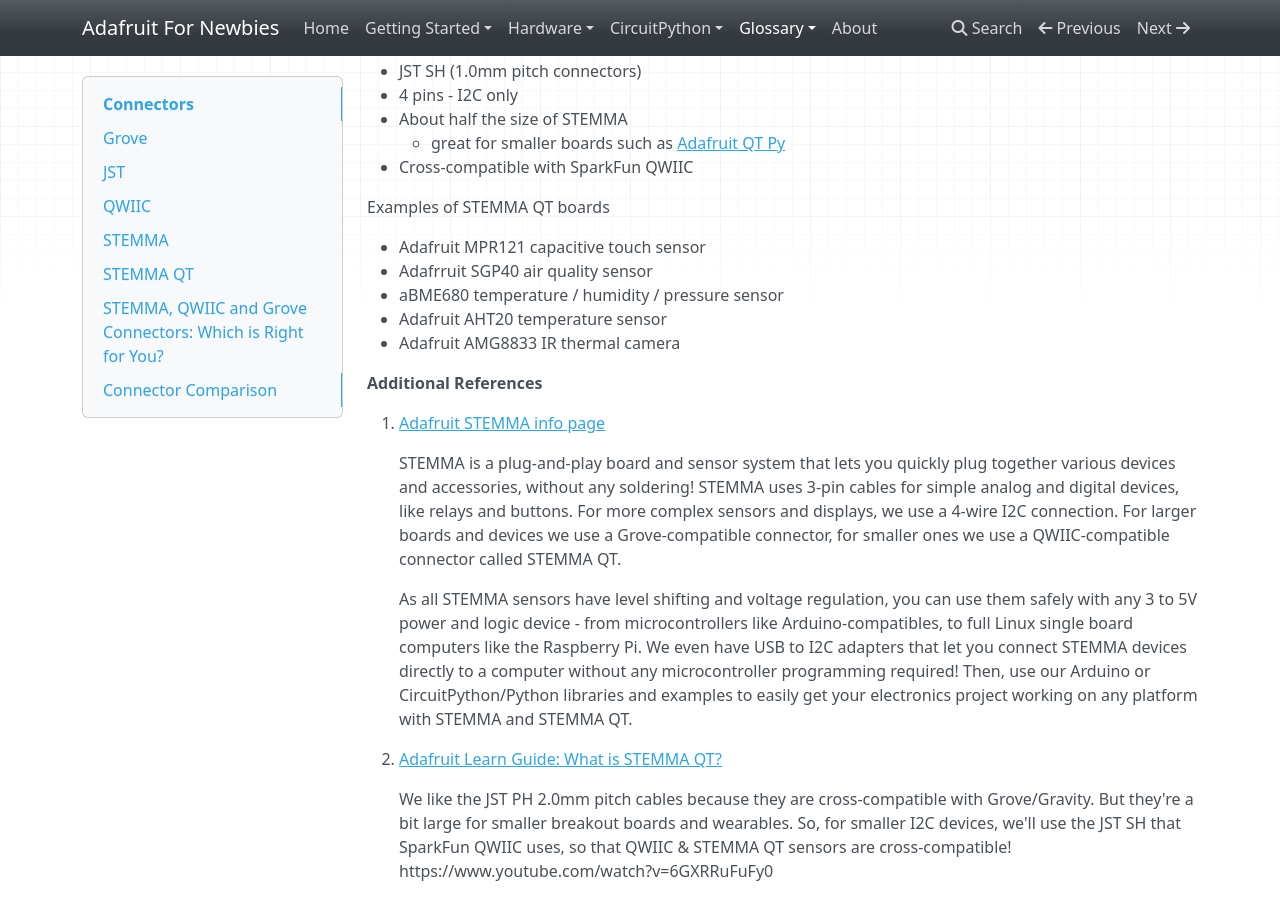
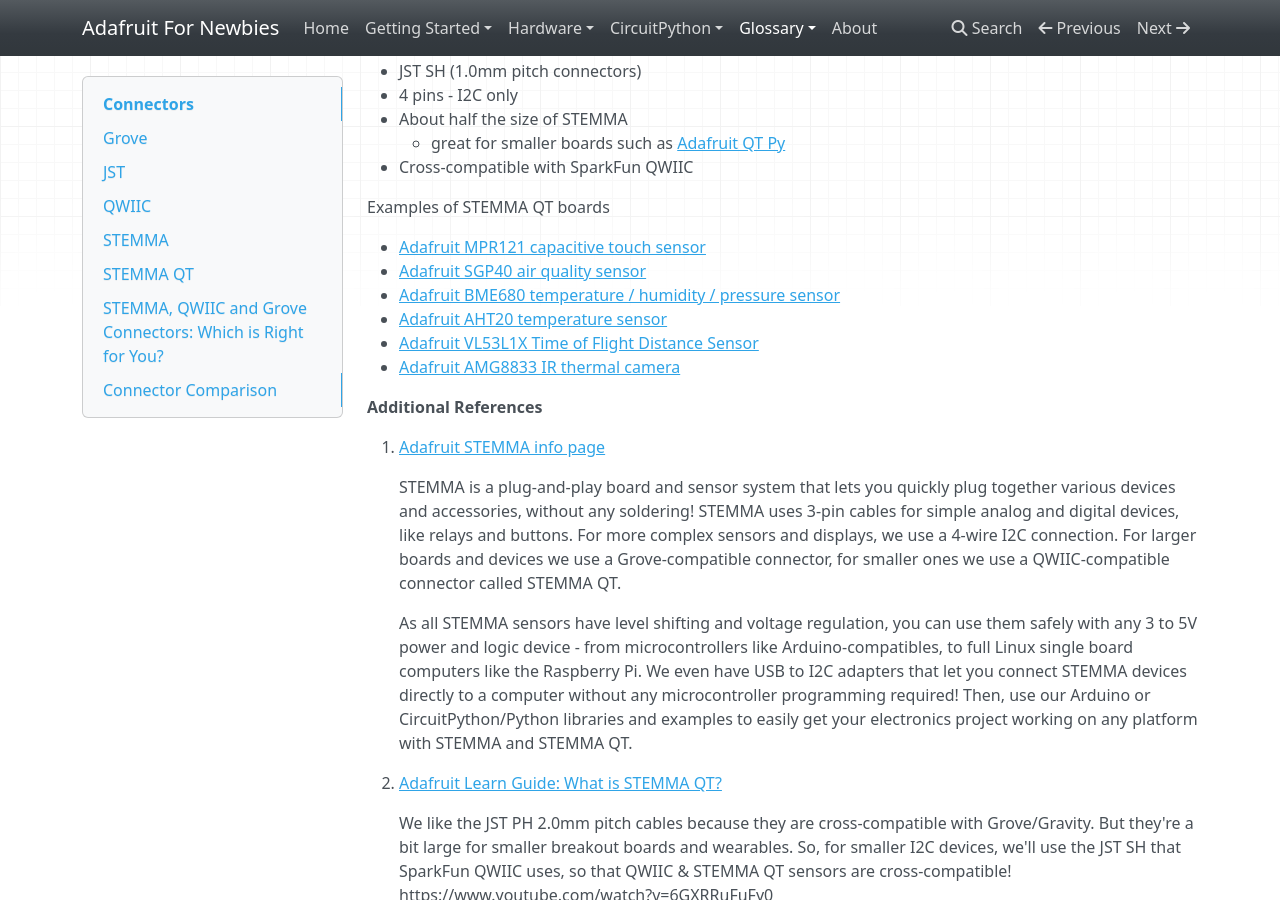
Before and after one commit to jliu70/adafruit.usedgoodies.com, an MkDocs documentation site: the page built from docs/glossary/connectors.md, in a window 1280 px wide and 900 px high, scrolled down 3373 px. Built offline with MkDocs 1.6.1, drawn with Linux system fonts in a browser that asks for light colours; nearby versions of some CDN libraries.

Commit message:
updates 2022-02-12

```diff
--- a/docs/glossary/connectors.md
+++ b/docs/glossary/connectors.md
@@ -143,11 +143,12 @@
 
 Examples of STEMMA QT boards
 
-- Adafruit MPR121 capacitive touch sensor
-- Adafrruit SGP40 air quality sensor
-- aBME680 temperature / humidity / pressure sensor
-- Adafruit AHT20 temperature sensor
-- Adafruit AMG8833 IR thermal camera
+- [Adafruit MPR121 capacitive touch sensor](https://www.adafruit.com/product/4830)
+- [Adafruit SGP40 air quality sensor](https://www.adafruit.com/product/4829)
+- [Adafruit BME680 temperature / humidity / pressure sensor](https://www.adafruit.com/product/3660)
+- [Adafruit AHT20 temperature sensor](https://www.adafruit.com/product/4566)
+- [Adafruit VL53L1X Time of Flight Distance Sensor](https://www.adafruit.com/product/3967)
+- [Adafruit AMG8833 IR thermal camera](https://www.adafruit.com/product/3538)
 
 
 **Additional References**
```
